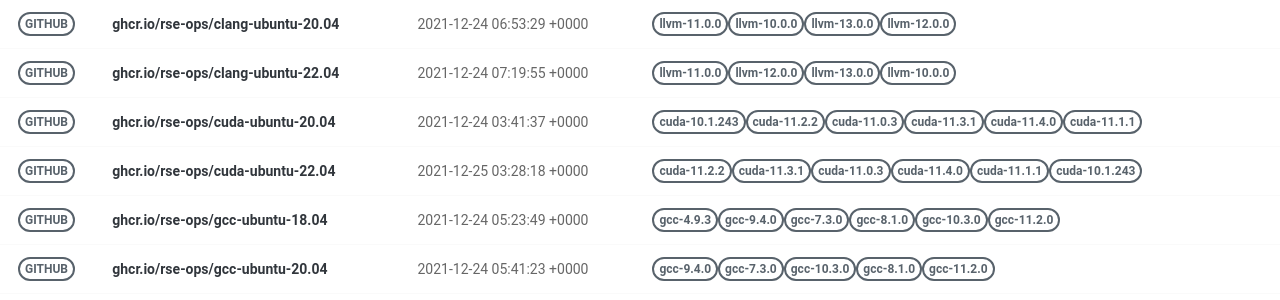
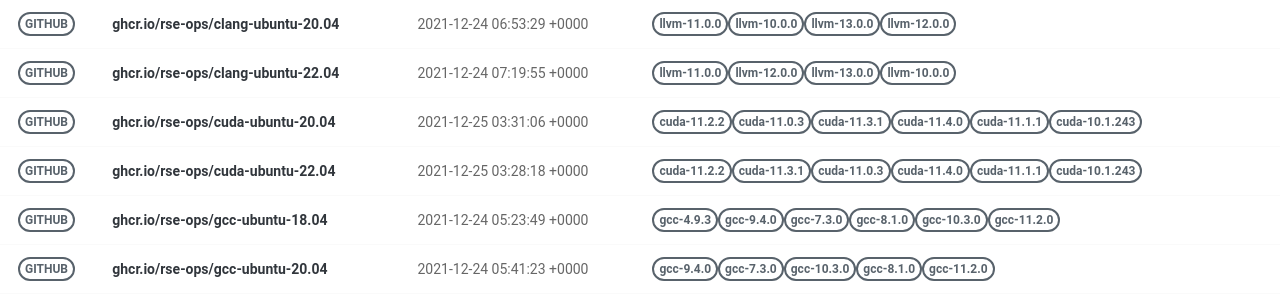
Before and after one commit to rse-ops/docker-images, a Jekyll site: the page built from pages/index.md, in a window 1280 px wide. Shown: the part 179-479 px from the top of the page. Built offline with Jekyll 4.4.1, drawn with Linux system fonts in a browser that asks for light colours; nearby versions of some CDN libraries.

Commit message:
Automated push to update library 2021-12-25

```diff
--- a/_library/ghcr.io-rse-ops-cuda-ubuntu-20.04.md
+++ b/_library/ghcr.io-rse-ops-cuda-ubuntu-20.04.md
@@ -1,14 +1,11 @@
 ---
 layout: container
 name: ghcr.io/rse-ops/cuda-ubuntu-20.04
-updated_at: 2021-12-24 03:41:37.098735
+updated_at: 2021-12-25 03:31:06.651032
 
 
 container_url: https://github.com/orgs/rse-ops/packages/container/package/cuda-ubuntu-20.04
 versions:
- - tag: cuda-10.1.243
-   dockerfile: https://github.com/rse-ops/docker-images/blob/main/ubuntu/cuda/Dockerfile
-   manifest: https://crane.ggcr.dev/manifest/ghcr.io/rse-ops/cuda-ubuntu-20.04:cuda-10.1.243
  - tag: cuda-11.2.2
    dockerfile: https://github.com/rse-ops/docker-images/blob/main/ubuntu/cuda/Dockerfile
    manifest: https://crane.ggcr.dev/manifest/ghcr.io/rse-ops/cuda-ubuntu-20.04:cuda-11.2.2
```
Also changed, not shown: other parts of _library/ghcr.io-rse-ops-cuda-ubuntu-20.04.md (+3 -0 lines).
